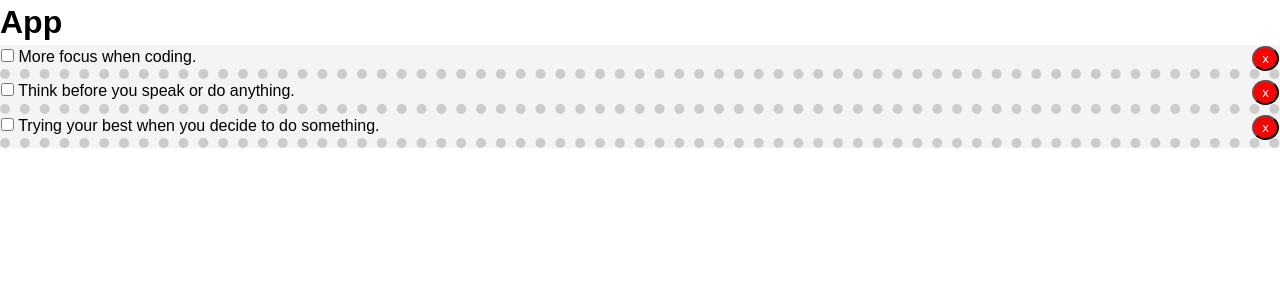
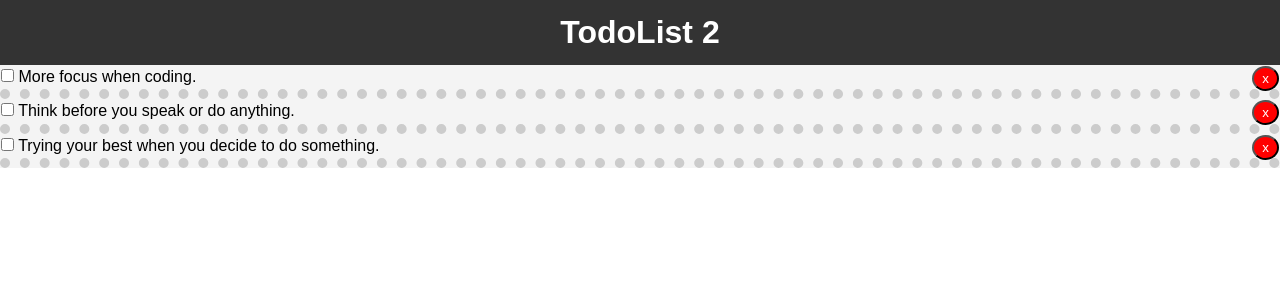
Before and after one commit to CodeLyoko2610/react-todo-app-02, a React (Create React App) app: page / in a window 1280 px wide. Shown: the top 300 px of the page. Built offline with nearby package versions, Linux system fonts and the light colour scheme.

Commit message:
Create Header component using functional component | Add css.

```diff
--- a/public/index.html
+++ b/public/index.html
@@ -9,7 +9,7 @@
   <meta name="description" content="Web site created using create-react-app" />
   <link rel="apple-touch-icon" href="%PUBLIC_URL%/logo192.png" />
   <link rel="manifest" href="%PUBLIC_URL%/manifest.json" />
-  <title>TodoList App 2</title>
+  <title>TodoList 2</title>
 </head>
 
 <body>
--- a/src/App.js
+++ b/src/App.js
@@ -3,6 +3,7 @@ import './App.css';
 
 //Import components
 import Todos from './components/Todos';
+import Header from './components/layouts/Header';
 
 export default class App extends React.Component {
   state = {
@@ -48,7 +49,7 @@ export default class App extends React.Component {
   render() {
     return (
       <div>
-        <h1>App</h1>
+        <Header />
         <Todos
           todos={this.state.todos}
           markComplete={this.markComplete}
--- /dev/null
+++ b/src/components/layouts/Header.js
@@ -0,0 +1,16 @@
+import React from 'react';
+
+export default function Header() {
+  return (
+    <header style={headerStyle}>
+      <h1>TodoList 2</h1>
+    </header>
+  );
+}
+
+const headerStyle = {
+  background: '#333',
+  color: '#fff',
+  textAlign: 'center',
+  padding: '10px'
+};
```
